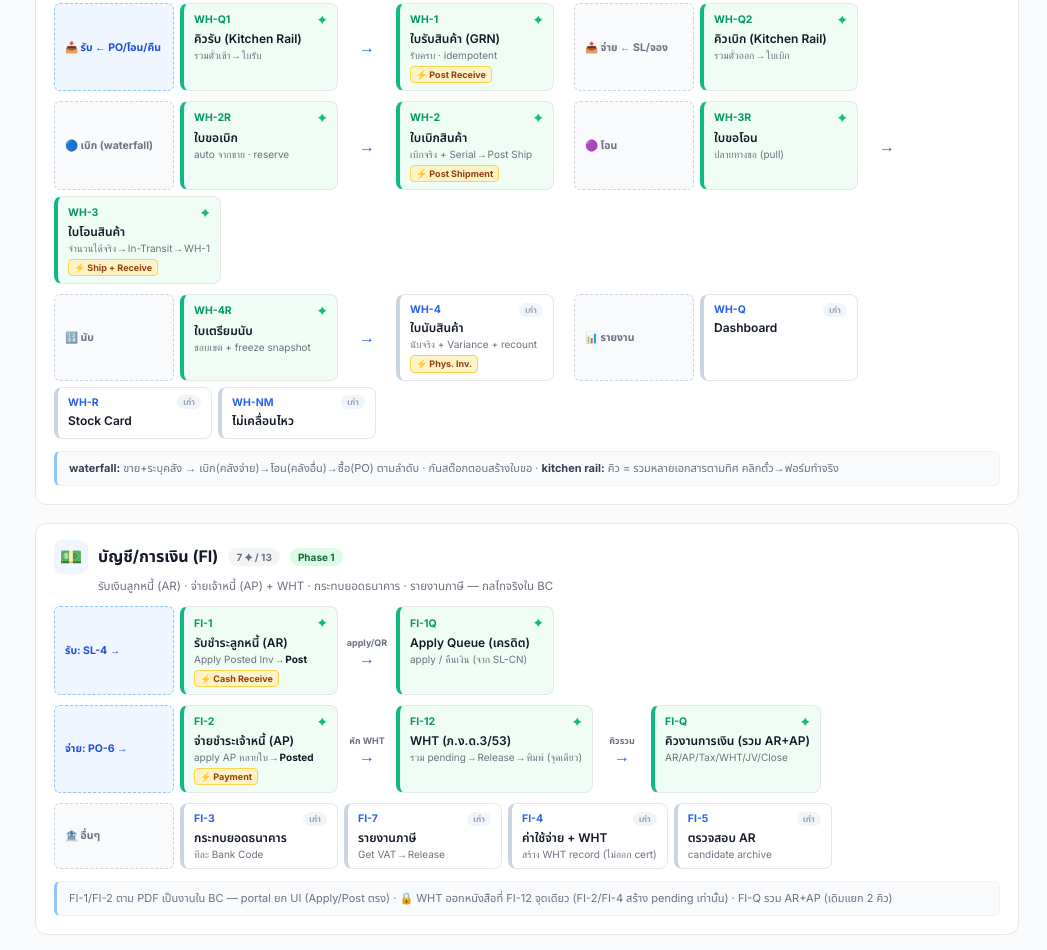
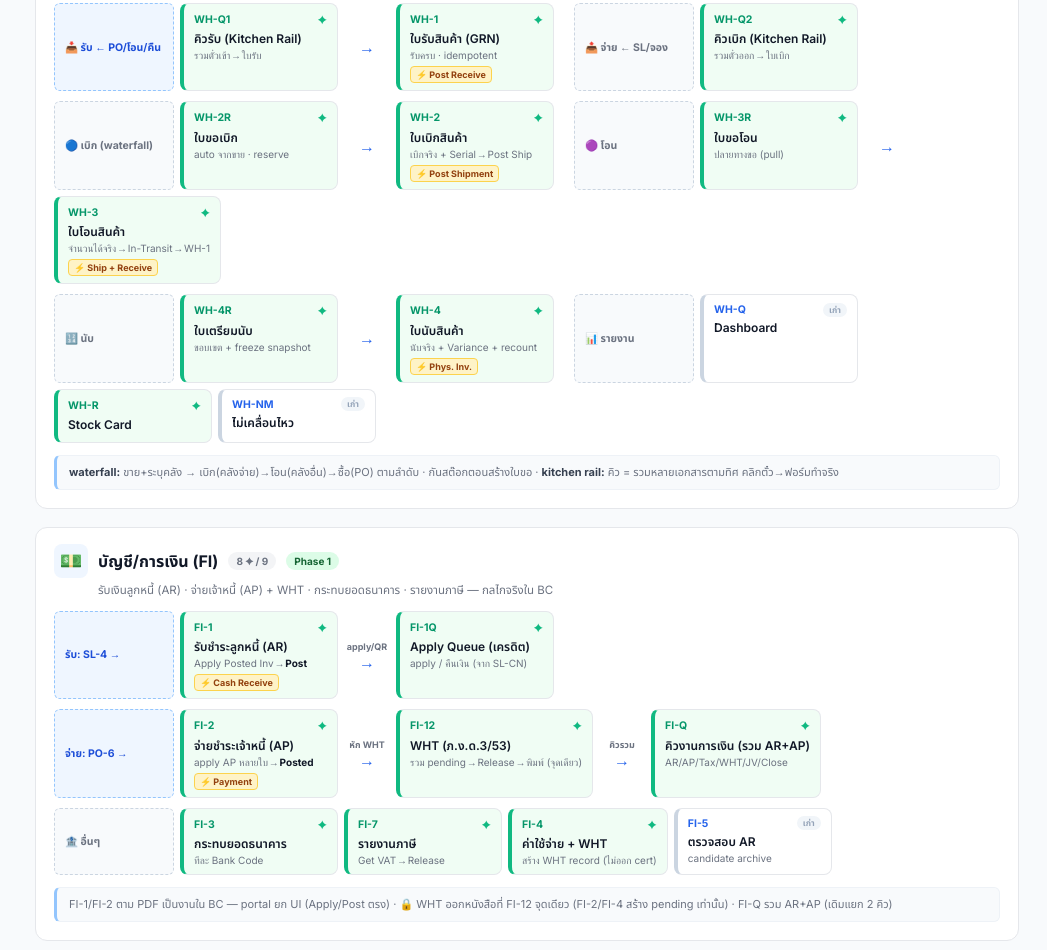
Before and after one commit to ArmPeerapat2/sangwijit-erp-mockup, a plain HTML site: page module-flow-overview.html in a window 1280 px wide. Shown: the part 3666-4616 px from the top of the page, without its empty margins (233-1280 px from the left). Drawn offline with Linux system fonts and the light colour scheme.

Commit message:
docs(status): reconcile tracker ทั้งโปรเจกต์ — DONE[] 67→78 · flow-overview header ตรง node จริง 100%
audit nav ทุกโมดูล vs DONE[] (เลิกเชื่อ grep/tracker · เปิดไฟล์จริง):
- DONE[] +11 หน้า built ที่ tracker ค้าง: ex1/rp1 (ศูนย์กลาง) · fi3/fi7 (FI) · cf2-config-hub/cf-master-settings/cf2-5/iaq (CF·IA) · sc1/sc7/sc-catalog (SC)
- flow-overview: มาร์ก node done ตาม DONE[] (+14 node ทุกการ์ด) · recount header ทั้ง 8 การ์ดจาก node จริง (แก้บั๊กนับ "node ext done" ตกหล่น)
- ตั้งใจไม่ ✦: cf2-9 (cut-to-BC ตาม decision 04-16) · 4 หน้า meta (index/flow-overview/architecture/dev-handoff)
verify browser: header ตรง จริง:done/total ทุกการ์ด (SL 9/9 · PO 11/11 · WH 10/12 · FI 8/9 · SV 10/11 · PM 8/9 · MD 5/6 · CF 12/15) · console clean · sidebar syntax OK
เหลือไม่ ✦ ใน nav = 5 (cf2-9 + meta 4) — ทั้งหมดตั้งใจ

Co-Authored-By: Claude Opus 4.8 <noreply@anthropic.com>

```diff
--- a/module-flow-overview.html
+++ b/module-flow-overview.html
@@ -355,7 +355,7 @@ body{font-family:'Inter','Noto Sans Thai',sans-serif;background:#F8FAFC;color:#1
 
   <!-- ═══════════ 1) SALES ═══════════ -->
   <div class="mod">
-    <div class="mod-head"><div class="ico">💼</div><h2>งานขาย (SL)</h2><span class="cnt">7 ✦ / 12</span><span class="phase p1">Phase 1</span></div>
+    <div class="mod-head"><div class="ico">💼</div><h2>งานขาย (SL)</h2><span class="cnt">9 ✦ / 9</span><span class="phase p1">Phase 1</span></div>
     <div class="mod-sub">Quote → Order → มัดจำ → บิลขาย → รับชำระ · ลดหนี้ผ่าน SL-CN · ส่งของเป็นงานคลัง (WH-2 เบิก)</div>
     <div class="flow">
       <div class="flow-row">
@@ -391,7 +391,7 @@ body{font-family:'Inter','Noto Sans Thai',sans-serif;background:#F8FAFC;color:#1
 
   <!-- ═══════════ 2) PURCHASE ═══════════ -->
   <div class="mod">
-    <div class="mod-head"><div class="ico">🛒</div><h2>จัดซื้อ (PO)</h2><span class="cnt">9 ✦ / 9</span><span class="phase p1">Phase 1</span></div>
+    <div class="mod-head"><div class="ico">🛒</div><h2>จัดซื้อ (PO)</h2><span class="cnt">11 ✦ / 11</span><span class="phase p1">Phase 1</span></div>
     <div class="mod-sub">PR → PO → รับของ (คลัง) → วางบิล → ตั้งหนี้ → จ่าย · บิลฝาก + ส่งเสริมการขาย (PO-2→PO-7) ลด AP</div>
     <div class="flow">
       <div class="flow-row">
@@ -458,10 +458,10 @@ body{font-family:'Inter','Noto Sans Thai',sans-serif;background:#F8FAFC;color:#1
         <span class="branch-lead">🔢 นับ</span>
         <a class="node done" href="wh4r-count-prep-mockup.html"><div class="nh"><span class="code">WH-4R</span><span class="star">✦</span></div><div class="name">ใบเตรียมนับ</div><div class="st">ขอบเขต + freeze snapshot</div></a>
         <div class="arr"><span class="a">→</span></div>
-        <a class="node" href="wh4-count-mockup.html"><div class="nh"><span class="code">WH-4</span><span class="mk">เก่า</span></div><div class="name">ใบนับสินค้า</div><div class="st">นับจริง + Variance + recount</div><div class="post">⚡ Phys. Inv.</div></a>
+        <a class="node done" href="wh4-count-mockup.html"><div class="nh"><span class="code">WH-4</span><span class="star">✦</span></div><div class="name">ใบนับสินค้า</div><div class="st">นับจริง + Variance + recount</div><div class="post">⚡ Phys. Inv.</div></a>
         <span class="branch-lead" style="margin-left:14px">📊 รายงาน</span>
         <a class="node" href="_archive/wh-q-dashboard-mockup-2026-07-12.html"><div class="nh"><span class="code">WH-Q</span><span class="mk">เก่า</span></div><div class="name">Dashboard</div><div class="st"></div></a>
-        <a class="node" href="wh-r-stock-card-mockup.html"><div class="nh"><span class="code">WH-R</span><span class="mk">เก่า</span></div><div class="name">Stock Card</div><div class="st"></div></a>
+        <a class="node done" href="wh-r-stock-card-mockup.html"><div class="nh"><span class="code">WH-R</span><span class="star">✦</span></div><div class="name">Stock Card</div><div class="st"></div></a>
         <a class="node" href="wh-nm-non-move-report-mockup.html"><div class="nh"><span class="code">WH-NM</span><span class="mk">เก่า</span></div><div class="name">ไม่เคลื่อนไหว</div><div class="st"></div></a>
       </div>
     </div>
@@ -470,7 +470,7 @@ body{font-family:'Inter','Noto Sans Thai',sans-serif;background:#F8FAFC;color:#1
 
   <!-- ═══════════ 4) FINANCE ═══════════ -->
   <div class="mod">
-    <div class="mod-head"><div class="ico">💵</div><h2>บัญชี/การเงิน (FI)</h2><span class="cnt">7 ✦ / 13</span><span class="phase p1">Phase 1</span></div>
+    <div class="mod-head"><div class="ico">💵</div><h2>บัญชี/การเงิน (FI)</h2><span class="cnt">8 ✦ / 9</span><span class="phase p1">Phase 1</span></div>
     <div class="mod-sub">รับเงินลูกหนี้ (AR) · จ่ายเจ้าหนี้ (AP) + WHT · กระทบยอดธนาคาร · รายงานภาษี — กลไกจริงใน BC</div>
     <div class="flow">
       <div class="flow-row">
@@ -489,9 +489,9 @@ body{font-family:'Inter','Noto Sans Thai',sans-serif;background:#F8FAFC;color:#1
       </div>
       <div class="flow-row">
         <span class="branch-lead">🏦 อื่นๆ</span>
-        <a class="node" href="fi3-bank-reconciliation-mockup.html"><div class="nh"><span class="code">FI-3</span><span class="mk">เก่า</span></div><div class="name">กระทบยอดธนาคาร</div><div class="st">ทีละ Bank Code</div></a>
-        <a class="node" href="fi7-vat-report-mockup.html"><div class="nh"><span class="code">FI-7</span><span class="mk">เก่า</span></div><div class="name">รายงานภาษี</div><div class="st">Get VAT → Release</div></a>
-        <a class="node" href="fi4-expense-wht-mockup.html"><div class="nh"><span class="code">FI-4</span><span class="mk">เก่า</span></div><div class="name">ค่าใช้จ่าย + WHT</div><div class="st">สร้าง WHT record (ไม่ออก cert)</div></a>
+        <a class="node done" href="fi3-bank-reconciliation-mockup.html"><div class="nh"><span class="code">FI-3</span><span class="star">✦</span></div><div class="name">กระทบยอดธนาคาร</div><div class="st">ทีละ Bank Code</div></a>
+        <a class="node done" href="fi7-vat-report-mockup.html"><div class="nh"><span class="code">FI-7</span><span class="star">✦</span></div><div class="name">รายงานภาษี</div><div class="st">Get VAT → Release</div></a>
+        <a class="node done" href="fi4-expense-wht-mockup.html"><div class="nh"><span class="code">FI-4</span><span class="star">✦</span></div><div class="name">ค่าใช้จ่าย + WHT</div><div class="st">สร้าง WHT record (ไม่ออก cert)</div></a>
         <a class="node" href="_archive/fi5-ar-audit-mockup-2026-07-12.html"><div class="nh"><span class="code">FI-5</span><span class="mk">เก่า</span></div><div class="name">ตรวจสอบ AR</div><div class="st">candidate archive</div></a>
       </div>
     </div>
@@ -534,7 +534,7 @@ body{font-family:'Inter','Noto Sans Thai',sans-serif;background:#F8FAFC;color:#1
 
   <!-- ═══════════ 6) PROMOTION ═══════════ -->
   <div class="mod">
-    <div class="mod-head"><div class="ico">🎁</div><h2>โปรโมชั่น (PM)</h2><span class="cnt">5 ✦ / 5</span><span class="phase p2">Phase 2</span></div>
+    <div class="mod-head"><div class="ico">🎁</div><h2>โปรโมชั่น (PM)</h2><span class="cnt">8 ✦ / 9</span><span class="phase p2">Phase 2</span></div>
     <div class="mod-sub">ตั้ง Price List → stamp promo by line ทุกบิลขาย → รวบ accrual → เคลม vendor · grill 07-04 (naming locked · parked P2)</div>
     <div class="flow">
       <div class="flow-row">
@@ -552,7 +552,7 @@ body{font-family:'Inter','Noto Sans Thai',sans-serif;background:#F8FAFC;color:#1
         <a class="node done" href="pm4-promo-quota-mockup.html"><div class="nh"><span class="code">PM-4</span><span class="star">✦</span></div><div class="name">โควต้าโปรฯ (งบแบรนด์/เพดาน)</div><div class="st">07-21</div></a>
         <a class="node done" href="pmq-promo-dashboard-mockup.html"><div class="nh"><span class="code">PM-Q</span><span class="star">✦</span></div><div class="name">คิว/รวมโปรฯ ที่รันอยู่</div><div class="st">07-21</div></a>
         <a class="node" href="_archive/pm5-vat-simulator-mockup-2026-07-12.html"><div class="nh"><span class="code">PM-5</span><span class="mk">เก่า</span></div><div class="name">VAT Simulator</div><div class="st">จำลอง VAT/ส่วนลด · Golden Rule</div></a>
-        <a class="node ext" href="sc2-item-search-mockup.html"><div class="nh"><span class="code">SC-9</span><span class="mk">เก่า</span></div><div class="name">PromoPrice (shared)</div><div class="st">อ่านราคา+โปรฯ ทุกหน้าขาย</div></a>
+        <a class="node done ext" href="sc2-item-search-mockup.html"><div class="nh"><span class="code">SC-9</span><span class="star">✦</span></div><div class="name">PromoPrice (shared)</div><div class="st">อ่านราคา+โปรฯ ทุกหน้าขาย</div></a>
       </div>
     </div>
     <div class="note"><b>grill 07-04:</b> "โปรโมชั่น" ในโฟลว์ = vendor-funded loop → **loop เคลม = PO-7 + SC-9 (ทำแล้ว)** · เหลือ gap 2 หน้า setup (PM-1 ราคา + PM-2 โปรฯ · stub) · Price List อยู่ PM (ไม่ใช่ MD) · parked P2</div>
@@ -577,32 +577,32 @@ body{font-family:'Inter','Noto Sans Thai',sans-serif;background:#F8FAFC;color:#1
 
   <!-- ═══════════ 8) CONFIG + ศูนย์กลาง + IA ═══════════ -->
   <div class="mod">
-    <div class="mod-head"><div class="ico">⚙️</div><h2>ตั้งค่า + ศูนย์กลางระบบ (CF / IA)</h2><span class="cnt">4 ✦ / 12</span><span class="phase p2">รองรับ</span></div>
+    <div class="mod-head"><div class="ico">⚙️</div><h2>ตั้งค่า + ศูนย์กลางระบบ (CF / IA)</h2><span class="cnt">12 ✦ / 15</span><span class="phase p2">รองรับ</span></div>
     <div class="mod-sub">RBAC · Config Hub · Approval Matrix · Doc Template · ศูนย์อนุมัติ/รายงาน · BC Sync (บาง CF ใช้ BC ตรง = cut-to-BC)</div>
     <div class="flow">
       <div class="flow-row">
         <span class="branch-lead">⚙️ ตั้งค่า (CF)</span>
         <a class="node done" href="cf1-rbac-permission-mockup.html"><div class="nh"><span class="code">CF-1</span><span class="star">✦</span></div><div class="name">RBAC / สิทธิ์</div><div class="st">Role → Permission</div></a>
-        <a class="node" href="cf2-config-hub-mockup.html"><div class="nh"><span class="code">CF-2</span><span class="mk">เก่า</span></div><div class="name">Config Hub</div><div class="st">8 card</div></a>
+        <a class="node done" href="cf2-config-hub-mockup.html"><div class="nh"><span class="code">CF-2</span><span class="star">✦</span></div><div class="name">Config Hub</div><div class="st">8 card</div></a>
         <a class="node done" href="cf2-6-approval-matrix-mockup.html"><div class="nh"><span class="code">CF-2.6</span><span class="star">✦</span></div><div class="name">Approval Matrix</div><div class="st">12 WF · Maker≠Checker (เดิม CF-7)</div></a>
         <a class="node done" href="cf2-7-doc-template-mockup.html"><div class="nh"><span class="code">CF-2.7</span><span class="star">✦</span></div><div class="name">Doc Template</div><div class="st">22 doc · live preview</div></a>
         <a class="node done" href="cf2-5-tech-template-mockup.html"><div class="nh"><span class="code">CF-2.5</span><span class="star">✦</span></div><div class="name">Template ช่าง</div><div class="st">Portal owns</div></a>
       </div>
       <div class="flow-row">
         <span class="branch-lead in">📋 cut-to-BC (reference)</span>
-        <a class="node" href="cf2-1-tax-setup-mockup.html"><div class="nh"><span class="code">CF-2.1</span><span class="mk">เก่า</span></div><div class="name">Tax Setup</div><div class="st">ใช้ BC ตรง</div></a>
-        <a class="node" href="cf2-2-number-series-mockup.html"><div class="nh"><span class="code">CF-2.2</span><span class="mk">เก่า</span></div><div class="name">Number Series</div><div class="st">ใช้ BC ตรง</div></a>
+        <a class="node done" href="cf2-1-tax-setup-mockup.html"><div class="nh"><span class="code">CF-2.1</span><span class="star">✦</span></div><div class="name">Tax Setup</div><div class="st">ใช้ BC ตรง</div></a>
+        <a class="node done" href="cf2-2-number-series-mockup.html"><div class="nh"><span class="code">CF-2.2</span><span class="star">✦</span></div><div class="name">Number Series</div><div class="st">ใช้ BC ตรง</div></a>
         <a class="node" href="cf2-9-general-parameter-mockup.html"><div class="nh"><span class="code">CF-2.9</span><span class="mk">เก่า</span></div><div class="name">General Parameter</div><div class="st">ใช้ BC ตรง</div></a>
         <a class="node stub" href="_archive/cf3-payment-hub-mockup-2026-07-12.html"><div class="nh"><span class="code">CF-3</span><span class="mk stub">stub</span></div><div class="name">Payment Hub</div><div class="st">Terms/Methods/Shipment</div></a>
         <a class="node stub" href="_archive/cf5-bank-master-mockup-2026-07-12.html"><div class="nh"><span class="code">CF-5</span><span class="mk stub">stub</span></div><div class="name">Bank Master</div><div class="st">ทะเบียนธนาคาร</div></a>
       </div>
       <div class="flow-row">
         <span class="branch-lead">🚦 ศูนย์กลาง + IA</span>
-        <a class="node" href="ap1-approval-center-mockup.html"><div class="nh"><span class="code">AP-1</span><span class="mk">เก่า</span></div><div class="name">ศูนย์อนุมัติกลาง</div><div class="st">รวมงานรออนุมัติ</div></a>
-        <a class="node" href="ex1-executive-dashboard-mockup.html"><div class="nh"><span class="code">EX-1</span><span class="mk">เก่า</span></div><div class="name">Dashboard ผู้บริหาร</div><div class="st">P2/P3</div></a>
-        <a class="node" href="rp1-report-center-mockup.html"><div class="nh"><span class="code">RP-1</span><span class="mk">เก่า</span></div><div class="name">Report Center</div><div class="st">รายงานรวม</div></a>
-        <a class="node" href="cm1-commission-mockup.html"><div class="nh"><span class="code">CM-1</span><span class="mk">เก่า</span></div><div class="name">Commission</div><div class="st">ค่าคอม + feed รายงานช่าง SV</div></a>
-        <a class="node" href="iaq-bc-sync-monitor-mockup.html"><div class="nh"><span class="code">IA-Q</span><span class="mk">เก่า</span></div><div class="name">BC Sync Monitor</div><div class="st">P2/P3</div></a>
+        <a class="node done" href="ap1-approval-center-mockup.html"><div class="nh"><span class="code">AP-1</span><span class="star">✦</span></div><div class="name">ศูนย์อนุมัติกลาง</div><div class="st">รวมงานรออนุมัติ</div></a>
+        <a class="node done" href="ex1-executive-dashboard-mockup.html"><div class="nh"><span class="code">EX-1</span><span class="star">✦</span></div><div class="name">Dashboard ผู้บริหาร</div><div class="st">P2/P3</div></a>
+        <a class="node done" href="rp1-report-center-mockup.html"><div class="nh"><span class="code">RP-1</span><span class="star">✦</span></div><div class="name">Report Center</div><div class="st">รายงานรวม</div></a>
+        <a class="node done" href="cm1-commission-mockup.html"><div class="nh"><span class="code">CM-1</span><span class="star">✦</span></div><div class="name">Commission</div><div class="st">ค่าคอม + feed รายงานช่าง SV</div></a>
+        <a class="node done" href="iaq-bc-sync-monitor-mockup.html"><div class="nh"><span class="code">IA-Q</span><span class="star">✦</span></div><div class="name">BC Sync Monitor</div><div class="st">P2/P3</div></a>
       </div>
     </div>
     <div class="note"><b>BC scope (2026-04-16):</b> cut-to-BC (ใช้ BC ตรง · mockup = reference): CF-2.1 Tax · CF-2.2 Number · CF-2.9 General · CF-2.3/2.4 · Portal owns: CF-1 · CF-2.5/2.6/2.7 · CF-3/5 = stub รอ build</div>
--- a/swt-sidebar.js
+++ b/swt-sidebar.js
@@ -42,6 +42,7 @@
     'cf2-7-doc-template-mockup.html',
 
     /* ─── เพิ่ม 2026-07-21 · งาน grill+build รอบใหญ่ (ตรวจแล้วทุกไฟล์) ─── */
+    'ex1-executive-dashboard-mockup.html','rp1-report-center-mockup.html','fi3-bank-reconciliation-mockup.html','fi7-vat-report-mockup.html','cf2-config-hub-mockup.html','cf-master-settings-mockup.html','iaq-bc-sync-monitor-mockup.html','cf2-5-tech-template-mockup.html','sc1-customer-search-mockup.html','sc7-timeline-mockup.html','sc-shared-catalog-mockup.html',   /* reconcile 07-28: built แต่ tracker ค้าง */
     'pm1-price-list-mockup.html','pm5-price-simulator-mockup.html',
     'pm2-promotion-mockup.html',          /* แหล่งงบ · ขั้นบันได · ตรวจกำไร · โปรฯ ชนกัน */
     'pm4-promo-quota-mockup.html',        /* ใหม่ — โควต้าโปรฯ งบแบรนด์/เพดานบริษัท */
```
